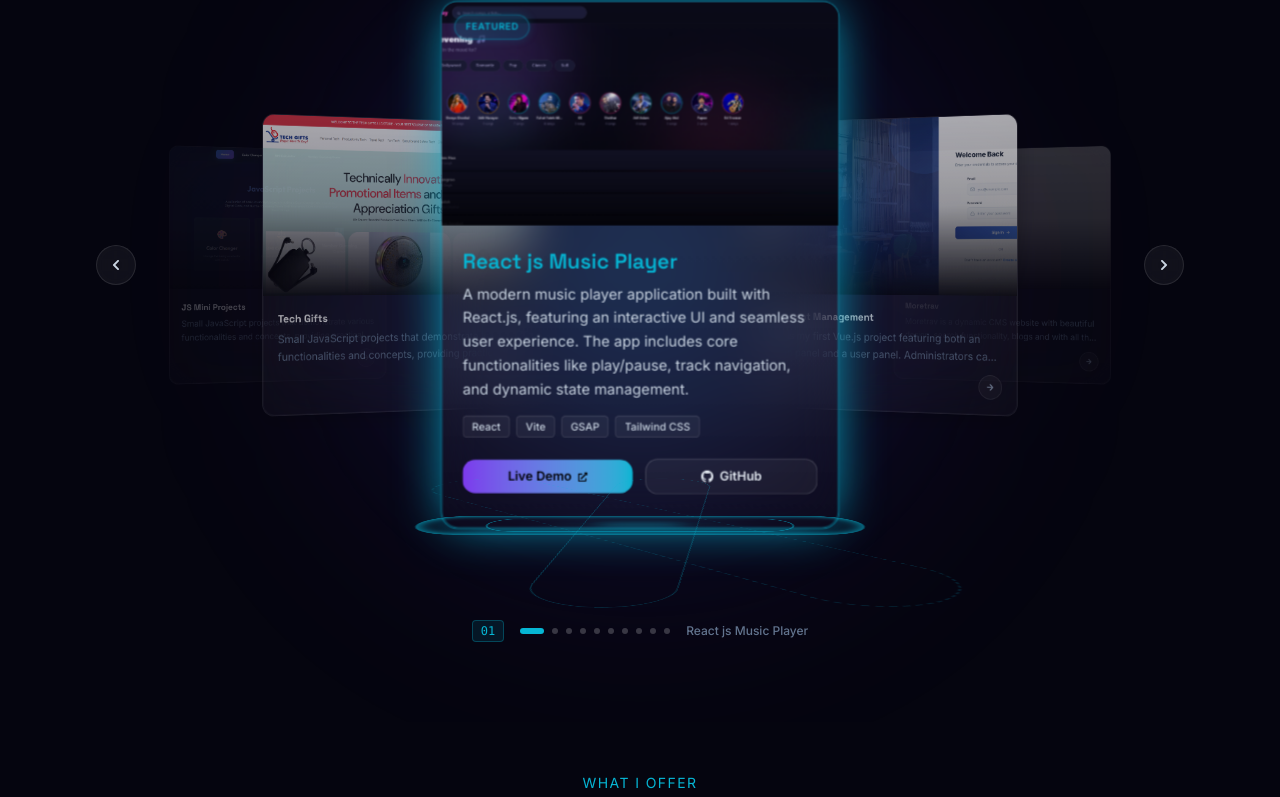
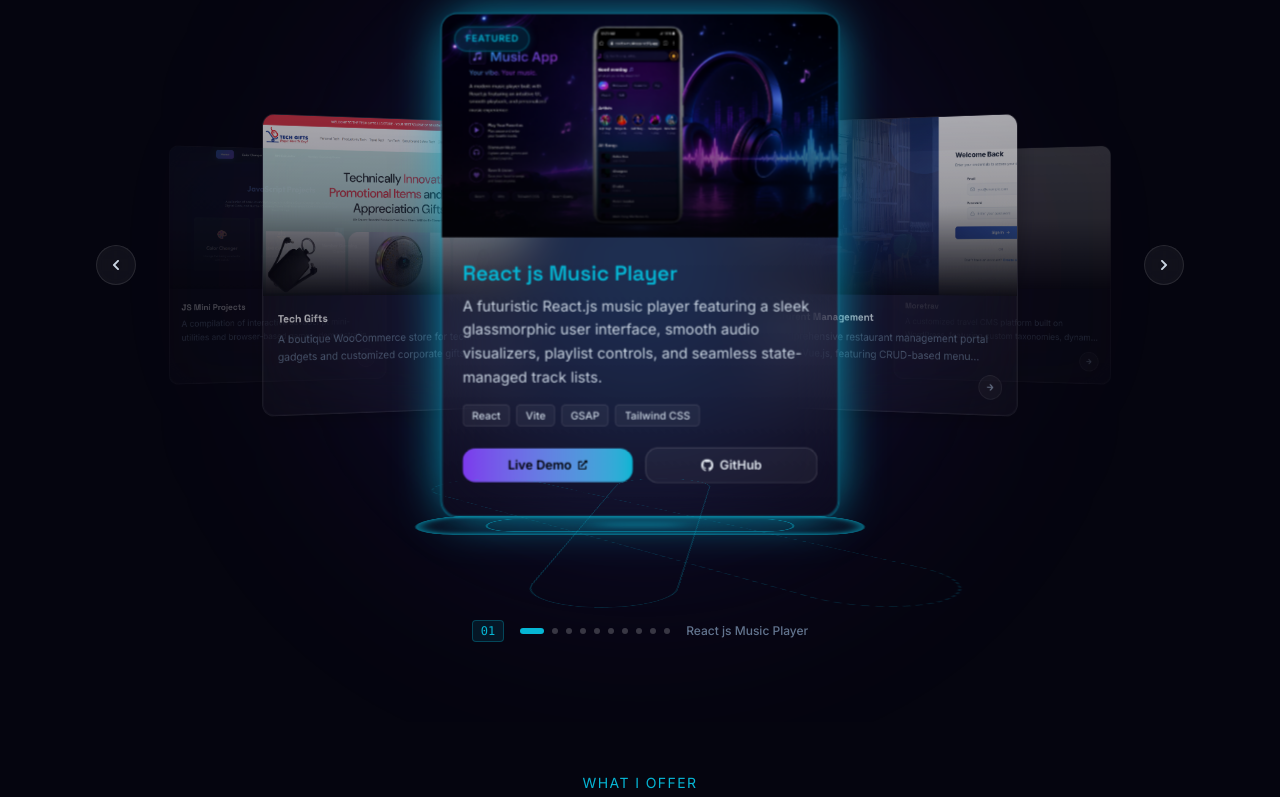
Before and after one commit to its-shilpa/react-space-portfolio, a React (Vite) app: page / in a window 1280 px wide. Shown: the part 3589-4386 px from the top of the page. Built offline with nearby package versions, Linux system fonts and the light colour scheme; grey boxes are pictures that could not be loaded.

Commit message:
Fixed the service section issue

```diff
--- a/src/components/css/services.css
+++ b/src/components/css/services.css
@@ -719,43 +719,43 @@
 /* Mobile touch and active panel overrides */
 @media (max-width: 768px) {
   /* Reset hover trigger on mobile so it doesn't sticky-lock */
-  .service-card:hover {
+  .service-card:not(.active):hover {
     transform: none !important;
     box-shadow: 0 10px 30px -10px rgba(0, 0, 0, 0.7) !important;
   }
-  .service-card:hover .service-card-bg {
+  .service-card:not(.active):hover .service-card-bg {
     transform: scale(1.02) !important;
     filter: var(--theme-img-filter) blur(2.5px) !important;
   }
-  .service-card:hover .service-card-default-view {
+  .service-card:not(.active):hover .service-card-default-view {
     transform: none !important;
     opacity: 1 !important;
     pointer-events: auto !important;
   }
-  .service-card:hover .service-card-icon-wrapper {
+  .service-card:not(.active):hover .service-card-icon-wrapper {
     transform: none !important;
     box-shadow: 0 0 20px var(--theme-glow), inset 0 0 10px rgba(255, 255, 255, 0.05) !important;
   }
-  .service-card:hover .service-card-hover-panel {
+  .service-card:not(.active):hover .service-card-hover-panel {
     transform: translateY(102%) !important;
   }
-  .service-card:hover .panel-arrow {
+  .service-card:not(.active):hover .panel-arrow {
     opacity: 0 !important;
     transform: translateX(-10px) !important;
   }
-  .service-card:hover .panel-desc {
+  .service-card:not(.active):hover .panel-desc {
     opacity: 0 !important;
     transform: translateY(10px) !important;
   }
-  .service-card:hover .stagger-item {
+  .service-card:not(.active):hover .stagger-item {
     opacity: 0 !important;
     transform: translateY(8px) !important;
   }
-  .service-card:hover .panel-techs {
+  .service-card:not(.active):hover .panel-techs {
     opacity: 0 !important;
     transform: translateY(8px) !important;
   }
-  .service-card:hover .service-card-border-glow {
+  .service-card:not(.active):hover .service-card-border-glow {
     opacity: 0.65 !important;
   }
 
--- a/src/data/projects.js
+++ b/src/data/projects.js
@@ -15,7 +15,7 @@
 export const projects = [
   {
     title: "React js Music Player",
-    description: "A modern music player application built with React.js, featuring an interactive UI and seamless user experience. The app includes core functionalities like play/pause, track navigation, and dynamic state management.",
+    description: "A futuristic React.js music player featuring a sleek glassmorphic user interface, smooth audio visualizers, playlist controls, and seamless state-managed track lists.",
     image: musicAppImg,
     category: "JS Project",
     tags: ["React", "Vite", "GSAP", "Tailwind CSS"],
@@ -24,7 +24,7 @@
   },
   {
     title: "Resturent Management",
-    description: "This is my first Vue.js project featuring both an admin panel and a user panel. Administrators can perform complete CRUD operations, and the application is fully responsive with a modern, user-friendly design.",
+    description: "A comprehensive restaurant management portal utilizing Vue.js, featuring CRUD-based menu creation, booking administration, and dynamic order tracking.",
     image: restoManageImg,
     category: "JS Project",
     tags: ["Vue.js", "Api", "Database", "CURD Operations"],
@@ -33,7 +33,7 @@
   },
   {
     title: "Moretrav",
-    description: "Moretrav is a dynamic CMS website with beautiful design, search functionality, blogs and with all the admin customization.",
+    description: "A customized travel CMS platform built on WordPress, featuring custom taxonomies, dynamic blogging, and advanced search filters to explore global travel guides.",
     image: moretravImg,
     category: "WordPress Project",
     tags: ["HTML", "CSS", "WordPress", "ACF", "PHP", "CPT"],
@@ -41,7 +41,7 @@
   },
   {
     title: "Mindscuba",
-    description: "Mindscuba is a dynamic CMS website with beautiful design and animation with all the admin customization.",
+    description: "A premium aquatic sports portal featuring an interactive design layout, sophisticated GSAP and AOS scroll animations, and custom ACF templates for content management.",
     image: mindscubaImg,
     category: "WordPress Project",
     tags: ["HTML", "CSS", "AOS", "GSAP", "ACF", "CPT", "Wordpress"],
@@ -49,7 +49,7 @@
   },
   {
     title: "Devanand",
-    description: "WooCommerce store with secure payment & cart flow.",
+    description: "An optimized WooCommerce storefront built for technical services, featuring streamlined payment gateway integrations, custom product specifications, and instant checkout flows.",
     image: devanandImg,
     category: "WooCommerce Project",
     tags: ["WooCommerce", "WordPress", "Payment Gateway", "Cart Flow", "Search"],
@@ -57,7 +57,7 @@
   },
   {
     title: "EDS Technologies",
-    description: "WooCommerce store with secure payment, bundle products, cart flow, filter, search for pets and pet products with language switcher.",
+    description: "A high-performance corporate WordPress site for technical services, featuring custom post types, dynamic ACF layout fields, and interactive categorization structures.",
     image: edstechnologyImg,
     category: "WordPress Project",
     tags: ["HTML", "CSS", "ACF", "CPT", "Category", "Global Search"],
@@ -65,15 +65,15 @@
   },
   {
     title: "Yomzy",
-    description: "WooCommerce store with secure payment, bundle products, cart flow, filter, search for pets and pet products with language switcher.",
+    description: "A premium pet care e-commerce shop powered by WooCommerce, featuring interactive multi-language switchers, dynamic product bundle configurations, and advanced search filters.",
     image: yomzyImg,
     category: "WooCommerce Project",
     tags: ["WooCommerce", "Filter", "Payment Gateway", "Language Switcher"],
     liveLink: "https://yomzy.ae/",
   },
-   {
+  {
     title: "JD USA Pool Service",
-    description: "Luxury Pool Renovations comfort and style together",
+    description: "A high-end WordPress site for luxury pool renovations, featuring customized pool service cost estimators, custom jQuery calculations, and custom content grids.",
     image: jdUsaImg,
     category: "WordPress Project",
     tags: ["WordPress", "jQuery", "Js Calculation Custom Form", "CPT", "ACF"],
@@ -81,7 +81,7 @@
   },
   {
     title: "JS Mini Projects",
-    description: "Small JavaScript projects that demonstrate various functionalities and concepts, providing practical examples for learning and experimentation.",
+    description: "A compilation of interactive JavaScript mini-utilities and browser-based games, demonstrating dynamic DOM events, algorithms, and modular layout styles.",
     image: jsMiniProjectImg,
     category: "JS Project",
     tags: ["JavaScript", "Html", "Css"],
@@ -90,7 +90,7 @@
   },
   {
     title: "Tech Gifts",
-    description: "Small JavaScript projects that demonstrate various functionalities and concepts, providing practical examples for learning and experimentation.",
+    description: "A boutique WooCommerce store for technology gadgets and customized corporate gifts, featuring optimized checkout flows, secure payment gateways, and advanced search filters.",
     image: techGiftsImg,
     category: "WooCommerce Project",
     tags: ["WooCommerce", "Filter", "Search", "Payment Gateway", "Cart and Checkout Flow"],
```
Also changed, not shown: src/assets/projects/music-app.png, src/assets/projects/music-app1.png (added).
